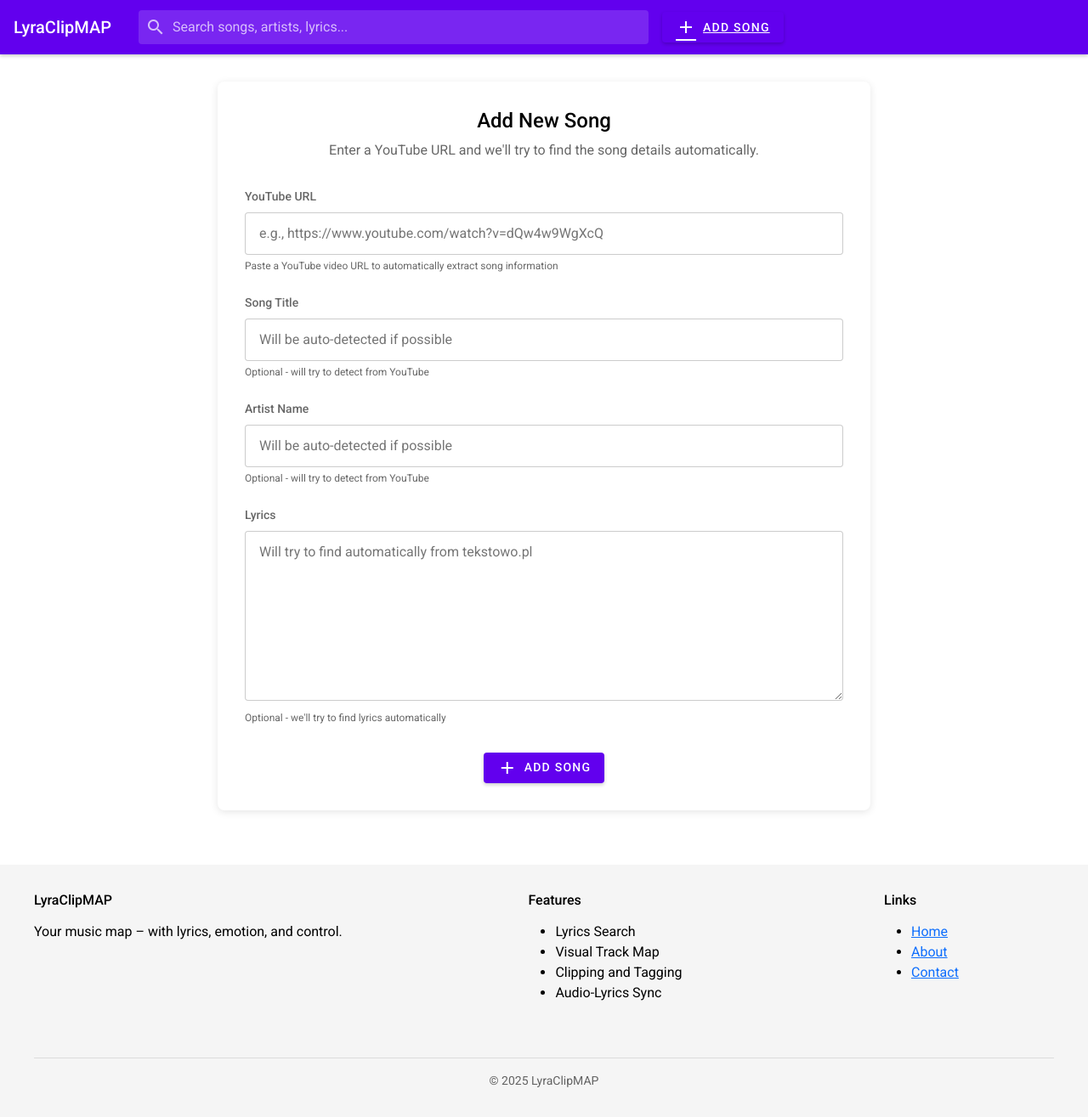
After one commit to zentala/LyraClipMAP, a Flask app: page /material/add in a window 1280 px wide. The commit adds this page. Shown: the whole page at 85% size. Run offline with Flask 2, Linux system fonts and the light colour scheme.

Commit message:
Add missing add_song.html template and create Material Design version

```diff
--- a/app/routes.py
+++ b/app/routes.py
@@ -219,3 +219,8 @@ def material_view_song(song_id):
                 continue
 
     return render_template('material_song_detail.html', song=song, youtube_embed=youtube_embed)
+
+@app.route('/material/add', methods=['GET'])
+def material_add_song():
+    """Add new song page with Material Design UI"""
+    return render_template('material_add_song.html')
--- /dev/null
+++ b/app/templates/material_add_song.html
@@ -0,0 +1,199 @@
+{% extends "material_base.html" %}
+
+{% block title %}Add New Song - LyraClipMAP{% endblock %}
+
+{% block styles %}
+.form-container {
+    max-width: 800px;
+    margin: 32px auto;
+    padding: 0 16px;
+}
+
+.form-card {
+    background-color: white;
+    border-radius: 8px;
+    box-shadow: 0 2px 10px rgba(0,0,0,0.1);
+    padding: 32px;
+}
+
+.form-title {
+    font-size: 24px;
+    font-weight: 500;
+    margin: 0 0 8px 0;
+    text-align: center;
+}
+
+.form-description {
+    color: rgba(0,0,0,0.6);
+    text-align: center;
+    margin-bottom: 32px;
+}
+
+.form-group {
+    margin-bottom: 24px;
+}
+
+.form-label {
+    display: block;
+    font-size: 14px;
+    font-weight: 500;
+    margin-bottom: 8px;
+    color: rgba(0,0,0,0.6);
+}
+
+.form-input {
+    width: 100%;
+    padding: 12px 16px;
+    font-size: 16px;
+    border: 1px solid rgba(0,0,0,0.2);
+    border-radius: 4px;
+    transition: border-color 0.3s, box-shadow 0.3s;
+}
+
+.form-input:focus {
+    border-color: var(--md-primary-color);
+    box-shadow: 0 0 0 2px rgba(98, 0, 238, 0.2);
+    outline: none;
+}
+
+.form-textarea {
+    min-height: 200px;
+    resize: vertical;
+}
+
+.form-helper {
+    font-size: 12px;
+    color: rgba(0,0,0,0.6);
+    margin-top: 4px;
+}
+
+.form-submit {
+    display: flex;
+    justify-content: center;
+    margin-top: 32px;
+}
+
+.url-preview {
+    margin-top: 8px;
+    padding: 16px;
+    background-color: #f5f5f5;
+    border-radius: 4px;
+    display: none;
+}
+
+.url-preview.active {
+    display: flex;
+    align-items: center;
+}
+
+.url-preview-thumbnail {
+    width: 120px;
+    height: 80px;
+    background-color: #e0e0e0;
+    margin-right: 16px;
+    border-radius: 4px;
+    flex-shrink: 0;
+}
+
+.url-preview-info {
+    flex: 1;
+}
+
+.url-preview-title {
+    font-weight: 500;
+    margin: 0 0 4px 0;
+}
+
+.url-preview-channel {
+    font-size: 14px;
+    color: rgba(0,0,0,0.6);
+    margin: 0;
+}
+{% endblock %}
+
+{% block content %}
+<div class="form-container">
+    <div class="form-card">
+        <h2 class="form-title">Add New Song</h2>
+        <p class="form-description">Enter a YouTube URL and we'll try to find the song details automatically.</p>
+
+        <form action="/add" method="POST" id="add-song-form">
+            <div class="form-group">
+                <label class="form-label" for="youtube_url">YouTube URL</label>
+                <input type="text" class="form-input" id="youtube_url" name="youtube_url"
+                       placeholder="e.g., https://www.youtube.com/watch?v=dQw4w9WgXcQ" required>
+                <p class="form-helper">Paste a YouTube video URL to automatically extract song information</p>
+
+                <div class="url-preview" id="url-preview">
+                    <div class="url-preview-thumbnail" id="preview-thumbnail"></div>
+                    <div class="url-preview-info">
+                        <h4 class="url-preview-title" id="preview-title">Video Title</h4>
+                        <p class="url-preview-channel" id="preview-channel">Channel Name</p>
+                    </div>
+                </div>
+            </div>
+
+            <div class="form-group">
+                <label class="form-label" for="title">Song Title</label>
+                <input type="text" class="form-input" id="title" name="title" placeholder="Will be auto-detected if possible">
+                <p class="form-helper">Optional - will try to detect from YouTube</p>
+            </div>
+
+            <div class="form-group">
+                <label class="form-label" for="artist">Artist Name</label>
+                <input type="text" class="form-input" id="artist" name="artist" placeholder="Will be auto-detected if possible">
+                <p class="form-helper">Optional - will try to detect from YouTube</p>
+            </div>
+
+            <div class="form-group">
+                <label class="form-label" for="lyrics">Lyrics</label>
+                <textarea class="form-input form-textarea" id="lyrics" name="lyrics"
+                          placeholder="Will try to find automatically from tekstowo.pl"></textarea>
+                <p class="form-helper">Optional - we'll try to find lyrics automatically</p>
+            </div>
+
+            <div class="form-submit">
+                <button type="submit" class="md-button md-button--raised">
+                    <span class="material-icons">add</span>
+                    Add Song
+                </button>
+            </div>
+        </form>
+    </div>
+</div>
+{% endblock %}
+
+{% block scripts %}
+<script>
+    document.addEventListener('DOMContentLoaded', function() {
+        const urlInput = document.getElementById('youtube_url');
+        const urlPreview = document.getElementById('url-preview');
+        const previewTitle = document.getElementById('preview-title');
+        const previewChannel = document.getElementById('preview-channel');
+        const previewThumbnail = document.getElementById('preview-thumbnail');
+
+        // For demo purposes - simulated preview
+        urlInput.addEventListener('blur', function() {
+            if (urlInput.value && urlInput.value.includes('youtube.com/watch?v=')) {
+                // Extract video ID
+                const videoId = urlInput.value.split('v=')[1].split('&')[0];
+
+                // Set thumbnail background
+                previewThumbnail.style.backgroundImage = `url(https://i.ytimg.com/vi/${videoId}/mqdefault.jpg)`;
+                previewThumbnail.style.backgroundSize = 'cover';
+                previewThumbnail.style.backgroundPosition = 'center';
+
+                // Show preview
+                urlPreview.classList.add('active');
+
+                // In a real implementation, you would fetch video data from an API
+                // This is just a simulation
+                previewTitle.textContent = "Example Song Title";
+                previewChannel.textContent = "Example Artist Channel";
+            } else {
+                urlPreview.classList.remove('active');
+            }
+        });
+    });
+</script>
+{% endblock %}
--- a/app/templates/material_base.html
+++ b/app/templates/material_base.html
@@ -294,7 +294,7 @@
         </div>
 
         <div class="md-app-bar__actions">
-            <a href="/add" class="md-button md-button--raised">
+            <a href="/material/add" class="md-button md-button--raised">
                 <span class="material-icons">add</span>
                 Add Song
             </a>
--- a/app/templates/material_index.html
+++ b/app/templates/material_index.html
@@ -173,7 +173,7 @@
     <h1>Your Music Map</h1>
     <p>Discover, organize, and experience your music with lyrics, emotion tracking, and intelligent clip creation.</p>
     <div class="hero-actions">
-        <a href="/add" class="md-button md-button--raised">
+        <a href="/material/add" class="md-button md-button--raised">
             <span class="material-icons">add</span>
             Add Song
         </a>
```
Also changed, not shown: app/templates/add_song.html (added, +138 -0 lines).
